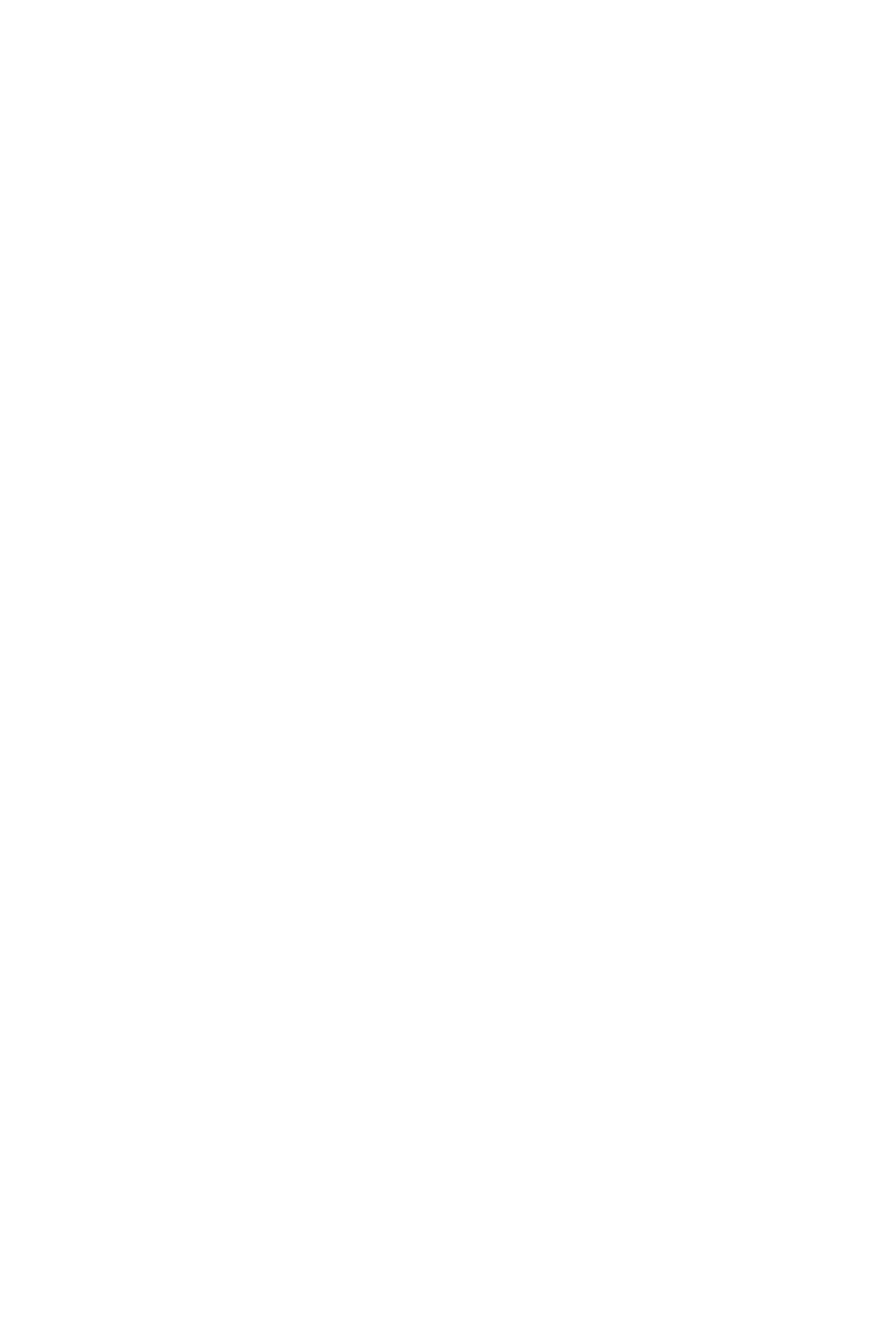
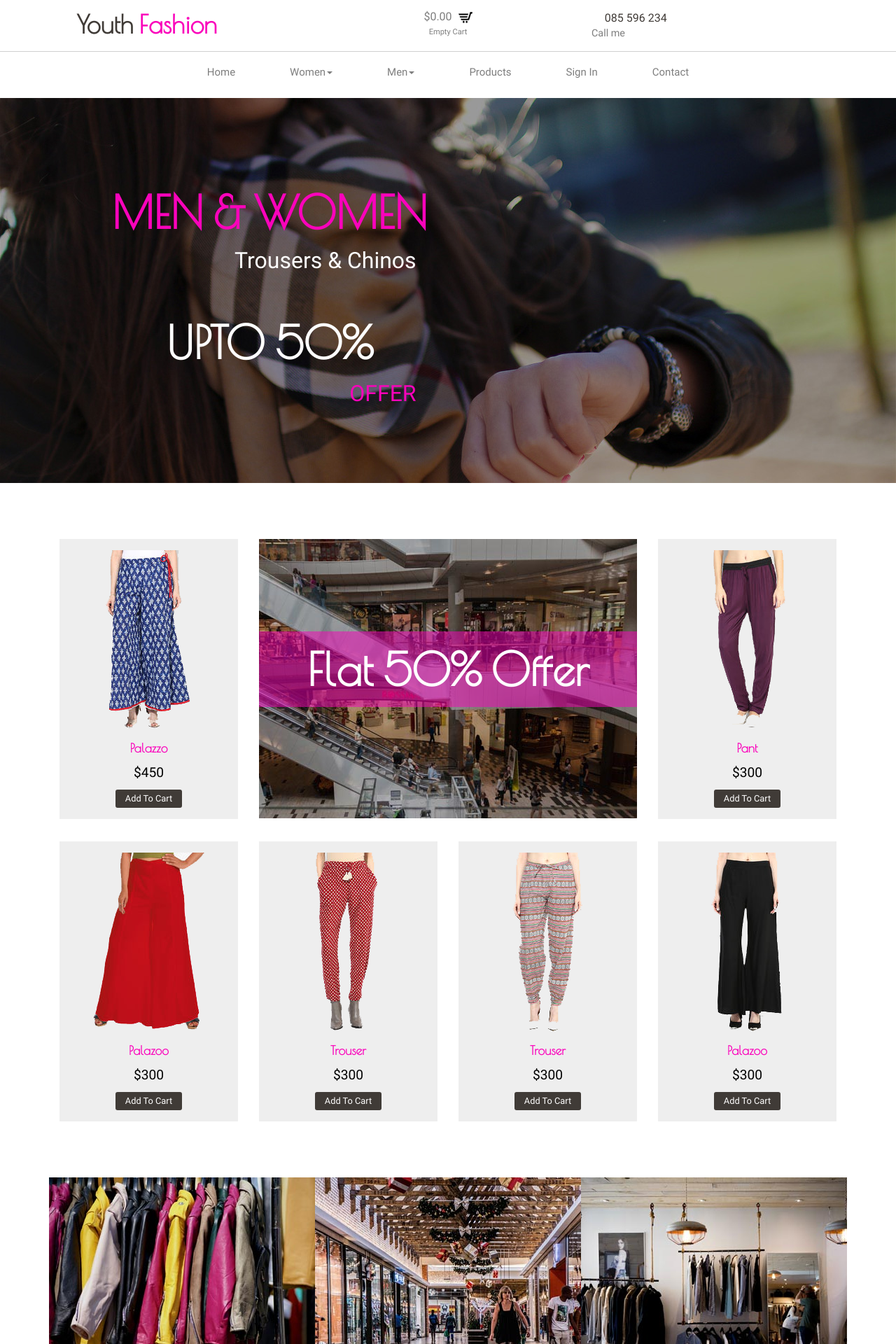
Before and after one commit to warihanagumah/Warihana, a PHP site: page / in a window 1280 px wide. Before the commit the part shown is empty. Shown: the top 1920 px of the page at 70% size. Before the commit the page ends 800 px from the top, so only its background shows below. Run offline with PHP 8.4, Linux system fonts and the light colour scheme; some web fonts are replaced.

Commit message:
Index file added and redirection working

```diff
--- a/elfashion/classes/utility.php
+++ b/elfashion/classes/utility.php
@@ -30,7 +30,7 @@
 			//check if validation is successful
 			if($ok==true){
 				//write query to insert
-				$sql="INSERT INTO customer (id,first_name, last_name, email, password, phone) VALUES (2, '$firstname', '$lastname', '$email','$password', '$phone')";
+				$sql="INSERT INTO customer (id,first_name, last_name, email, password, phone) VALUES (3, '$firstname', '$lastname', '$email','$password', '$phone')";
 				//run quer
 				$result = $this->query($sql);
 		  		if($result){
--- a/elfashion/index.php
+++ b/elfashion/index.php
@@ -0,0 +1,545 @@
+<!--A Design by W3layouts
+Author: W3layout
+Author URL: http://w3layouts.com
+License: Creative Commons Attribution 3.0 Unported
+License URL: http://creativecommons.org/licenses/by/3.0/
+-->
+<!DOCTYPE html>
+<html>
+<head>
+<title>Youth Fashion A Ecommerce Category Flat Bootstrap Responsive Website Template | Home :: w3layouts</title>
+<link href="css/bootstrap-3.1.1.min.css" rel='stylesheet' type='text/css' />
+<!-- jQuery (necessary for Bootstrap's JavaScript plugins) -->
+<script src="js/jquery.min.js"></script>
+<!-- Custom Theme files -->
+<!--theme-style-->
+<link href="css/style.css" rel="stylesheet" type="text/css" media="all" />
+<!--//theme-style-->
+<meta name="viewport" content="width=device-width, initial-scale=1">
+<meta http-equiv="Content-Type" content="text/html; charset=utf-8" />
+<meta name="keywords" content="Youth Fashion Responsive web template, Bootstrap Web Templates, Flat Web Templates, Android Compatible web template,
+Smartphone Compatible web template, free webdesigns for Nokia, Samsung, LG, SonyEricsson, Motorola web design" />
+<script type="application/x-javascript"> addEventListener("load", function() { setTimeout(hideURLbar, 0); }, false); function hideURLbar(){ window.scrollTo(0,1); } </script>
+<link href='//fonts.googleapis.com/css?family=Raleway' rel='stylesheet' type='text/css'>
+<link href='//fonts.googleapis.com/css?family=Poiret+One' rel='stylesheet' type='text/css'>
+<!-- start menu -->
+<script src="js/bootstrap.min.js"></script>
+<script src="js/simpleCart.min.js"> </script>
+<!-- slide -->
+<script src="js/responsiveslides.min.js"></script>
+   <script>
+    $(function () {
+      $("#slider").responsiveSlides({
+      	auto: false,
+      	speed: 500,
+        namespace: "callbacks",
+        pager: true,
+      });
+    });
+  </script>
+  <!-- animation-effect -->
+<link href="css/animate.min.css" rel="stylesheet">
+<script src="js/wow.min.js"></script>
+<script>
+ new WOW().init();
+</script>
+<!-- //animation-effect -->
+</head>
+<body>
+<!--header-->
+<div class="header">
+	<div class="header-top">
+		<div class="container">
+				<div class="col-sm-4 logo animated wow fadeInLeft" data-wow-delay=".5s">
+					<h1><a href="index.html">Youth <span>Fashion</span></a></h1>
+				</div>
+			<div class="col-sm-4 world animated wow fadeInRight" data-wow-delay=".5s">
+					<div class="cart box_1">
+						<a href="checkout.html">
+						<h3> <div class="total">
+							<span class="simpleCart_total"></span></div>
+							<img src="images/cart.png" alt=""/></h3>
+						</a>
+						<p><a href="javascript:;" class="simpleCart_empty">Empty Cart</a></p>
+
+					</div>
+			</div>
+			<div class="col-sm-2 number animated wow fadeInRight" data-wow-delay=".5s">
+					<span><i class="glyphicon glyphicon-phone"></i>085 596 234</span>
+					<p>Call me</p>
+				</div>
+			<div class="col-sm-2 search animated wow fadeInRight" data-wow-delay=".5s">
+				<a class="play-icon popup-with-zoom-anim" href="#small-dialog"><i class="glyphicon glyphicon-search"> </i> </a>
+			</div>
+				<div class="clearfix"> </div>
+		</div>
+	</div>
+		<div class="container">
+			<div class="head-top">
+			<div class="n-avigation">
+
+				<nav class="navbar nav_bottom" role="navigation">
+
+				 <!-- Brand and toggle get grouped for better mobile display -->
+				  <div class="navbar-header nav_2">
+					  <button type="button" class="navbar-toggle collapsed navbar-toggle1" data-toggle="collapse" data-target="#bs-megadropdown-tabs">
+						<span class="sr-only">Toggle navigation</span>
+						<span class="icon-bar"></span>
+						<span class="icon-bar"></span>
+						<span class="icon-bar"></span>
+					  </button>
+					  <a class="navbar-brand" href="#"></a>
+				   </div>
+				   <!-- Collect the nav links, forms, and other content for toggling -->
+					<div class="collapse navbar-collapse" id="bs-megadropdown-tabs">
+						<ul class="nav navbar-nav nav_1">
+							<li><a href="index.html">Home</a></li>
+							<li class="dropdown mega-dropdown active">
+								<a href="#" class="dropdown-toggle" data-toggle="dropdown">Women<span class="caret"></span></a>
+								<div class="dropdown-menu mega-dropdown-menu">
+									<div class="container-fluid">
+										<!-- Tab panes -->
+										<div class="tab-content">
+										  <div class="tab-pane active" id="men">
+											<ul class="nav-list list-inline">
+												<li><a href="women.html"><img src="images/t7.jpg" class="img-responsive" alt=""/></a></li>
+												<li><a href="women.html"><img src="images/t8.jpg" class="img-responsive" alt=""/></a></li>
+												<li><a href="women.html"><img src="images/t9.jpg" class="img-responsive" alt=""/></a></li>
+												<li><a href="women.html"><img src="images/t11.jpg" class="img-responsive" alt=""/></a></li>
+												<li><a href="women.html"><img src="images/t1.jpg" class="img-responsive" alt=""/></a></li>
+												<li><a href="women.html"><img src="images/t12.jpg" class="img-responsive" alt=""/></a></li>
+											</ul>
+										  </div>
+									   </div>
+									</div>
+									<!-- Nav tabs -->
+
+								</div>
+							</li>
+							<li class="dropdown mega-dropdown active">
+								<a href="#" class="dropdown-toggle" data-toggle="dropdown">Men<span class="caret"></span></a>
+								<div class="dropdown-menu mega-dropdown-menu">
+									<div class="container-fluid">
+										<!-- Tab panes -->
+										<div class="tab-content">
+										  <div class="tab-pane active" id="men">
+											<ul class="nav-list list-inline">
+												<li><a href="men.html"><img src="images/t10.jpg" class="img-responsive" alt=""/></a></li>
+												<li><a href="men.html"><img src="images/t2.jpg" class="img-responsive" alt=""/></a></li>
+												<li><a href="men.html"><img src="images/t3.jpg" class="img-responsive" alt=""/></a></li>
+												<li><a href="men.html"><img src="images/t4.jpg" class="img-responsive" alt=""/></a></li>
+												<li><a href="men.html"><img src="images/t5.jpg" class="img-responsive" alt=""/></a></li>
+												<li><a href="men.html"><img src="images/t6.jpg" class="img-responsive" alt=""/></a></li>
+											</ul>
+										  </div>
+
+									   </div>
+									</div>
+									<!-- Nav tabs -->
+
+								</div>
+							</li>
+							<li><a href="products.html">Products</a></li>
+							<li><a href="account.html">Sign In</a></li>
+							<li class="last"><a href="contact.html">Contact</a></li>
+						</ul>
+					 </div><!-- /.navbar-collapse -->
+
+				</nav>
+			</div>
+
+
+		<div class="clearfix"> </div>
+			<!---pop-up-box---->
+					<link href="css/popuo-box.css" rel="stylesheet" type="text/css" media="all"/>
+					<script src="js/jquery.magnific-popup.js" type="text/javascript"></script>
+					<!---//pop-up-box---->
+				<div id="small-dialog" class="mfp-hide">
+				<div class="search-top">
+						<div class="login">
+							<form action="#" method="post">
+								<input type="submit" value="">
+								<input type="text" name="search" value="Type something..." onfocus="this.value = '';" onblur="if (this.value == '') {this.value = '';}">
+
+							</form>
+						</div>
+						<p>	Shopping</p>
+					</div>
+				</div>
+				 <script>
+						$(document).ready(function() {
+						$('.popup-with-zoom-anim').magnificPopup({
+							type: 'inline',
+							fixedContentPos: false,
+							fixedBgPos: true,
+							overflowY: 'auto',
+							closeBtnInside: true,
+							preloader: false,
+							midClick: true,
+							removalDelay: 300,
+							mainClass: 'my-mfp-zoom-in'
+						});
+
+						});
+				</script>
+	<!---->
+		</div>
+	</div>
+</div>
+<!--banner-->
+<div class="banner">
+	<div class="matter-banner">
+	 	<div class="slider">
+	    	<div class="callbacks_container">
+	      		<ul class="rslides" id="slider">
+	        		<li>
+	          			<img src="images/1.jpg" alt="">
+						<div class="tes animated wow fadeInUp animated" data-wow-delay=".5s" style="visibility: visible; animation-delay: 0.5s; animation-name: fadeInUp;">
+							<h2>MEN & WOMEN</h2>
+							<h3>Trousers & Chinos</h3>
+							<h4>UPTO 50%</h4>
+							<p>OFFER</p>
+						</div>
+	       			 </li>
+			 		 <li>
+	          			<img src="images/3.jpg" alt="">
+						<div class="tes animated wow fadeInUp animated" data-wow-delay=".5s" style="visibility: visible; animation-delay: 0.5s; animation-name: fadeInUp;">
+							<h2>MEN & WOMEN</h2>
+							<h3>Trousers & Chinos</h3>
+							<h4>UPTO 50%</h4>
+							<p>OFFER</p>
+						</div>
+	       			 </li>
+					 <li>
+	          			<img src="images/2.jpg" alt="">
+						<div class="tes animated wow fadeInUp animated" data-wow-delay=".5s" style="visibility: visible; animation-delay: 0.5s; animation-name: fadeInUp;">
+							<h2>MEN & WOMEN</h2>
+							<h3>Trousers & Chinos</h3>
+							<h4>UPTO 50%</h4>
+							<p>OFFER</p>
+						</div>
+	        		</li>
+	      		</ul>
+	 	 	</div>
+		</div>
+	</div>
+	<div class="clearfix"> </div>
+</div>
+<!--//banner-->
+<!--content-->
+<div class="content">
+	<div class="container">
+		<div class="content-top">
+			<div class="content-top1">
+				<div class="col-md-3 col-md2 animated wow fadeInLeft" data-wow-delay=".5s">
+					<div class="col-md1 simpleCart_shelfItem">
+						<a href="single.html">
+							<img class="img-responsive" src="images/pi5.png" alt="" />
+						</a>
+						<h3><a href="single.html">Palazzo</a></h3>
+						<div class="price">
+								<h5 class="item_price">$450</h5>
+								<a href="#" class="item_add">Add To Cart</a>
+								<div class="clearfix"> </div>
+						</div>
+					</div>
+				</div>
+				<div class="col-md-6 animated wow fadeInDown animated" data-wow-delay=".5s" style="visibility: visible; animation-delay: 0.5s; animation-name: fadeInDown;">
+					<div class="col-md3">
+						<div class="up-t">
+							<h3>Flat 50% Offer</h3>
+						</div>
+					</div>
+				</div>
+			<div class="col-md-3 col-md2 animated wow fadeInRight" data-wow-delay=".5s">
+					<div class="col-md1 simpleCart_shelfItem">
+						<a href="single.html">
+							<img class="img-responsive" src="images/pi4.png" alt="" />
+						</a>
+						<h3><a href="single.html">Pant</a></h3>
+						<div class="price">
+								<h5 class="item_price">$300</h5>
+								<a href="#" class="item_add">Add To Cart</a>
+								<div class="clearfix"> </div>
+						</div>
+					</div>
+				</div>
+			<div class="clearfix"> </div>
+			</div>
+			<div class="content-top1">
+				<div class="col-md-3 col-md2 animated wow fadeInLeft" data-wow-delay=".5s">
+					<div class="col-md1 simpleCart_shelfItem">
+						<a href="single.html">
+							<img class="img-responsive" src="images/pi3.png" alt="" />
+						</a>
+						<h3><a href="single.html">Palazoo</a></h3>
+						<div class="price">
+								<h5 class="item_price">$300</h5>
+								<a href="#" class="item_add">Add To Cart</a>
+								<div class="clearfix"> </div>
+						</div>
+					</div>
+				</div>
+			<div class="col-md-3 col-md2 animated wow fadeInLeft" data-wow-delay=".5s">
+					<div class="col-md1 simpleCart_shelfItem">
+						<a href="single.html">
+							<img class="img-responsive" src="images/pi2.png" alt="" />
+						</a>
+						<h3><a href="single.html">Trouser</a></h3>
+						<div class="price">
+								<h5 class="item_price">$300</h5>
+								<a href="#" class="item_add">Add To Cart</a>
+								<div class="clearfix"> </div>
+						</div>
+					</div>
+				</div>
+			<div class="col-md-3 col-md2 animated wow fadeInRight" data-wow-delay=".5s">
+					<div class="col-md1 simpleCart_shelfItem">
+						<a href="single.html">
+							<img class="img-responsive" src="images/pi6.png" alt="" />
+						</a>
+						<h3><a href="single.html">Trouser</a></h3>
+						<div class="price">
+								<h5 class="item_price">$300</h5>
+								<a href="#" class="item_add">Add To Cart</a>
+								<div class="clearfix"> </div>
+						</div>
+					</div>
+				</div>
+			<div class="col-md-3 col-md2 cmn animated wow fadeInRight" data-wow-delay=".5s">
+					<div class="col-md1 simpleCart_shelfItem">
+						<a href="single.html">
+							<img class="img-responsive" src="images/pi8.png" alt="" />
+						</a>
+						<h3><a href="single.html">Palazoo</a></h3>
+						<div class="price">
+								<h5 class="item_price">$300</h5>
+								<a href="#" class="item_add">Add To Cart</a>
+								<div class="clearfix"> </div>
+						</div>
+					</div>
+				</div>
+			<div class="clearfix"> </div>
+			</div>
+		</div>
+	</div>
+</div>
+<!--//content-->
+	<div class="con-tp">
+		<div class="container">
+			<div class="col-md-4 con-tp-lft animated wow fadeInLeft" data-wow-delay=".5s">
+				<a href="products.html">
+					<div class="content-grid-effect slow-zoom vertical">
+						<div class="img-box"><img src="images/6.jpg" alt="image" class="img-responsive zoom-img"></div>
+						<div class="info-box">
+							<div class="info-content simpleCart_shelfItem">
+										<h4>30%offer</h4>
+							</div>
+						</div>
+					</div>
+				</a>
+			</div>
+			<div class="col-md-4 con-tp-lft animated wow fadeInDown animated" data-wow-delay=".5s" style="visibility: visible; animation-delay: 0.5s; animation-name: fadeInDown;">
+				<a href="products.html">
+					<div class="content-grid-effect slow-zoom vertical">
+						<div class="img-box"><img src="images/10.jpg" alt="image" class="img-responsive zoom-img"></div>
+							<div class="info-box">
+								<div class="info-content simpleCart_shelfItem">
+										<h4>45%offer</h4>
+								</div>
+							</div>
+					</div>
+				</a>
+			</div>
+			<div class="col-md-4 con-tp-lft animated wow fadeInRight" data-wow-delay=".5s">
+				<a href="products.html">
+					<div class="content-grid-effect slow-zoom vertical">
+						<div class="img-box"><img src="images/9.jpg" alt="image" class="img-responsive zoom-img"></div>
+							<div class="info-box">
+								<div class="info-content simpleCart_shelfItem">
+										<h4>50%offer</h4>
+								</div>
+							</div>
+					</div>
+				</a>
+			</div>
+			<div class="clearfix"></div>
+		<div class="col-md-4 con-tp-lft animated wow fadeInLeft" data-wow-delay=".5s">
+			<a href="products.html">
+				<div class="content-grid-effect slow-zoom vertical">
+					<div class="img-box"><img src="images/12.jpg" alt="image" class="img-responsive zoom-img"></div>
+						<div class="info-box">
+							<div class="info-content simpleCart_shelfItem">
+									<h4>25%offer</h4>
+							</div>
+						</div>
+				</div>
+			</a>
+		</div>
+		<div class="col-md-4 con-tp-lft animated wow fadeInUp animated" data-wow-delay=".5s" style="visibility: visible; animation-delay: 0.5s; animation-name: fadeInUp;">
+			<a href="products.html">
+				<div class="content-grid-effect slow-zoom vertical">
+					<div class="img-box"><img src="images/13.jpg" alt="image" class="img-responsive zoom-img"></div>
+						<div class="info-box">
+							<div class="info-content simpleCart_shelfItem">
+									<h4>50%offer</h4>
+							</div>
+						</div>
+				</div>
+			</a>
+		</div>
+		<div class="col-md-4 con-tp-lft animated wow fadeInRight" data-wow-delay=".5s">
+			<a href="products.html">
+				<div class="content-grid-effect slow-zoom vertical">
+					<div class="img-box"><img src="images/14.jpg" alt="image" class="img-responsive zoom-img"></div>
+						<div class="info-box">
+							<div class="info-content simpleCart_shelfItem">
+									<h4>35%offer</h4>
+							</div>
+						</div>
+				</div>
+			</a>
+		</div>
+		<div class="clearfix"></div>
+		</div>
+	</div>
+	<div class="c-btm">
+		<div class="content-top1">
+			<div class="container">
+				<div class="col-md-3 col-md2 animated wow fadeInLeft" data-wow-delay=".5s">
+					<div class="col-md1 simpleCart_shelfItem">
+						<a href="single.html">
+							<img class="img-responsive" src="images/pi9.png" alt="" />
+						</a>
+						<h3><a href="single.html">Trousers</a></h3>
+						<div class="price">
+								<h5 class="item_price">$300</h5>
+								<a href="#" class="item_add">Add To Cart</a>
+								<div class="clearfix"> </div>
+						</div>
+
+					</div>
+				</div>
+			<div class="col-md-3 col-md2 animated wow fadeInLeft" data-wow-delay=".5s">
+					<div class="col-md1 simpleCart_shelfItem">
+						<a href="single.html">
+							<img class="img-responsive" src="images/pi10.png" alt="" />
+						</a>
+						<h3><a href="single.html">Formal</a></h3>
+						<div class="price">
+								<h5 class="item_price">$450</h5>
+								<a href="#" class="item_add">Add To Cart</a>
+								<div class="clearfix"> </div>
+						</div>
+
+					</div>
+				</div>
+			<div class="col-md-3 col-md2 animated wow fadeInRight" data-wow-delay=".5s">
+					<div class="col-md1 simpleCart_shelfItem">
+						<a href="single.html">
+							<img class="img-responsive" src="images/pi11.png" alt="" />
+						</a>
+						<h3><a href="single.html">Trousers</a></h3>
+						<div class="price">
+								<h5 class="item_price">$350</h5>
+								<a href="#" class="item_add">Add To Cart</a>
+								<div class="clearfix"> </div>
+						</div>
+
+					</div>
+				</div>
+			<div class="col-md-3 col-md2 animated wow fadeInRight" data-wow-delay=".5s">
+					<div class="col-md1 simpleCart_shelfItem">
+						<a href="single.html">
+							<img class="img-responsive" src="images/pi12.png" alt="" />
+						</a>
+						<h3><a href="single.html">Formal</a></h3>
+						<div class="price">
+								<h5 class="item_price">$400</h5>
+								<a href="#" class="item_add">Add To Cart</a>
+								<div class="clearfix"> </div>
+						</div>
+
+					</div>
+				</div>
+			<div class="clearfix"> </div>
+			</div>
+		</div>
+	</div>
+<!--footer-->
+<div class="footer">
+	<div class="container">
+		<div class="footer-top">
+			<div class="col-md-6 top-footer animated wow fadeInLeft" data-wow-delay=".5s">
+				<h3>Follow Us On</h3>
+				<div class="social-icons">
+					<ul class="social">
+						<li><a href="#"><i></i></a> </li>
+						<li><a href="#"><i class="facebook"></i></a></li>
+						<li><a href="#"><i class="google"></i> </a></li>
+						<li><a href="#"><i class="linked"></i> </a></li>
+					</ul>
+						<div class="clearfix"></div>
+				 </div>
+			</div>
+			<div class="col-md-6 top-footer1 animated wow fadeInRight" data-wow-delay=".5s">
+				<h3>Newsletter</h3>
+					<form action="#" method="post">
+						<input type="text" name="email" value="" onfocus="this.value='';" onblur="if (this.value == '') {this.value ='';}">
+						<input type="submit" value="SUBSCRIBE">
+					</form>
+			</div>
+			<div class="clearfix"> </div>
+		</div>
+	</div>
+		<div class="footer-bottom">
+		<div class="container">
+				<div class="col-md-3 footer-bottom-cate animated wow fadeInLeft" data-wow-delay=".5s">
+					<h6>Categories</h6>
+					<ul>
+						<li><a href="products.html">Curabitur sapien</a></li>
+						<li><a href="single.html">Dignissim purus</a></li>
+						<li><a href="men.html">Tempus pretium</a></li>
+						<li><a href="products.html">Dignissim neque</a></li>
+						<li><a href="single.html">Ornared id aliquet</a></li>
+
+					</ul>
+				</div>
+				<div class="col-md-3 footer-bottom-cate animated wow fadeInLeft" data-wow-delay=".5s">
+					<h6>Feature Projects</h6>
+					<ul>
+						<li><a href="products.html">Dignissim purus</a></li>
+						<li><a href="men.html">Curabitur sapien</a></li>
+						<li><a href="single.html">Tempus pretium</a></li>
+						<li><a href="men.html">Dignissim neque</a></li>
+						<li><a href="products.html">Ornared id aliquet</a></li>
+					</ul>
+				</div>
+				<div class="col-md-3 footer-bottom-cate animated wow fadeInRight" data-wow-delay=".5s">
+					<h6>Top Brands</h6>
+					<ul>
+						<li><a href="products.html">Tempus pretium</a></li>
+						<li><a href="single.html">Curabitur sapien</a></li>
+						<li><a href="men.html">Dignissim purus</a></li>
+						<li><a href="single.html">Dignissim neque</a></li>
+						<li><a href="men.html">Ornared id aliquet</a></li>
+
+
+					</ul>
+				</div>
+				<div class="col-md-3 footer-bottom-cate cate-bottom animated wow fadeInRight" data-wow-delay=".5s">
+					<h6>Our Address</h6>
+					<ul>
+						<li><i class="glyphicon glyphicon-map-marker" aria-hidden="true"></i>Address : 12th Avenue, 5th block, <span>Sydney.</span></li>
+						<li><i class="glyphicon glyphicon-envelope" aria-hidden="true"></i>Email : <a href="mailto:info@example.com">info@example.com</a></li>
+						<li><i class="glyphicon glyphicon-earphone" aria-hidden="true"></i>Phone : +1234 567 567</li>
+					</ul>
+				</div>
+				<div class="clearfix"> </div>
+				<p class="footer-class animated wow fadeInUp animated" data-wow-delay=".5s" style="visibility: visible; animation-delay: 0.5s; animation-name: fadeInUp;"> © 2016 Youth Fashion . All Rights Reserved | Design by <a href="http://w3layouts.com/" target="_blank">W3layouts</a> </p>
+			</div>
+	</div>
+</div>
+<!--footer-->
+</body>
+</html>
--- a/elfashion/login/signin.php
+++ b/elfashion/login/signin.php
@@ -40,10 +40,9 @@ Smartphone Compatible web template, free webdesigns for Nokia, Samsung, LG, Sony
 <body>
 		<!-- Require menu.php -->
 	<?php
+		require_once("../controller/utilitycontroller.php");
 		include("../layout/customer-menu.php");
-		//include validation
-		require_once("../controller/utilitycontroller.php");;
-		?>
+	?>
 	<div class="breadcrumbs">
 		<div class="container">
 			<ol class="breadcrumb breadcrumb1 animated wow slideInLeft animated" data-wow-delay=".5s" style="visibility: visible; animation-delay: 0.5s; animation-name: slideInLeft;">
--- a/elfashion/register/register.php
+++ b/elfashion/register/register.php
@@ -43,10 +43,10 @@
 <body>
 
 	<!-- Include menu.php -->
-	<?php require('../layout/customer-menu.php');
-
+	<?php
 	//include validation
 	require_once("../controller/utilitycontroller.php");
+	include('../layout/customer-menu.php');
 	?>
 
 	<div class="breadcrumbs">
```
